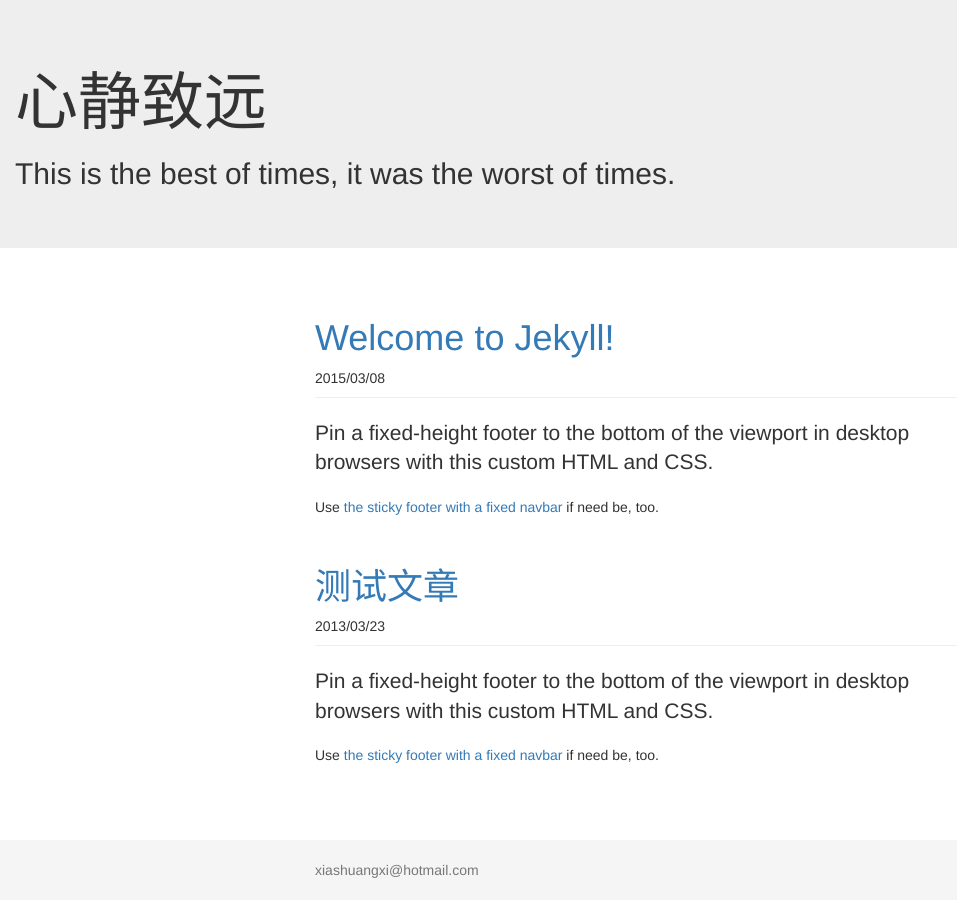
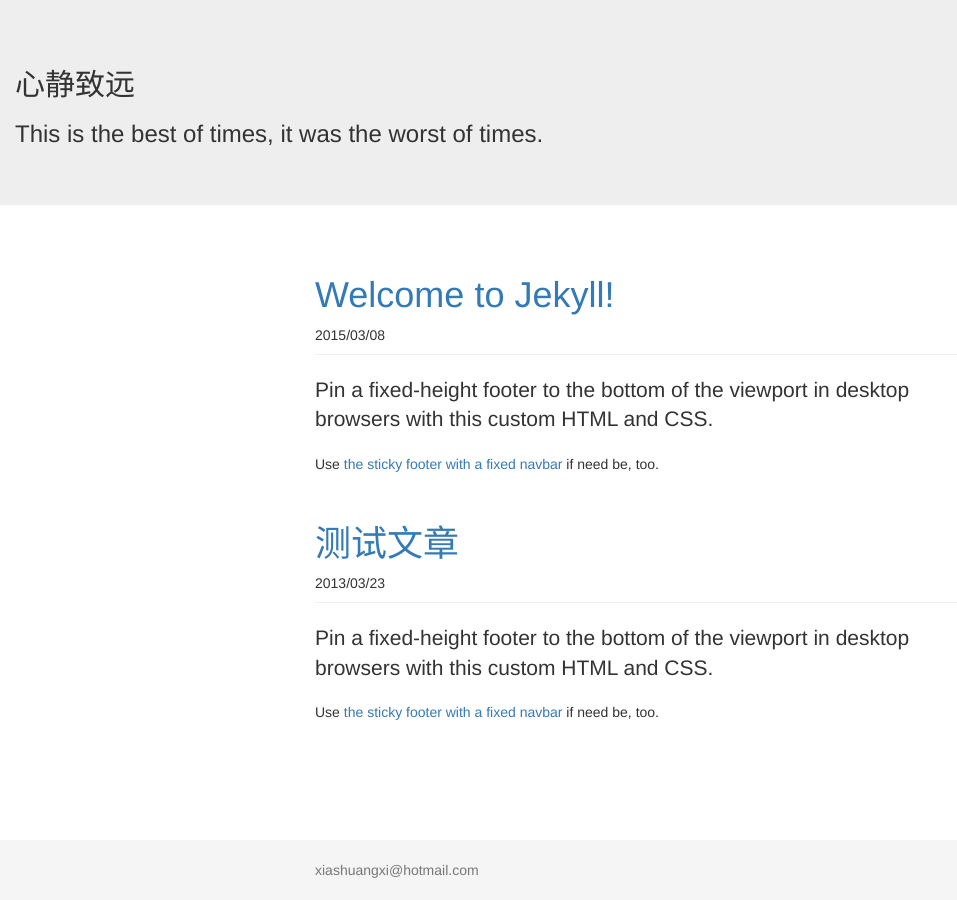
Before and after one commit to jinchangle/xiashuangxi.github.io, a Jekyll site: the page built from index.html, in a window 1280 px wide. Shown: the whole page, without its empty margins (0-957 px from the left). Built offline with Jekyll 4.4.1, drawn with Linux system fonts in a browser that asks for light colours.

```diff
--- a/_includes/banner.html
+++ b/_includes/banner.html
@@ -1,6 +1,6 @@
 <div class="jumbotron masthead">
     <div class="container">
-        <h1>心静致远</h1>
-        <h2>This is the best of times, it was the worst of times.</h2>
+        <h2>心静致远</h2>
+        <h3>This is the best of times, it was the worst of times.</h3>
     </div>
 </div>
```
